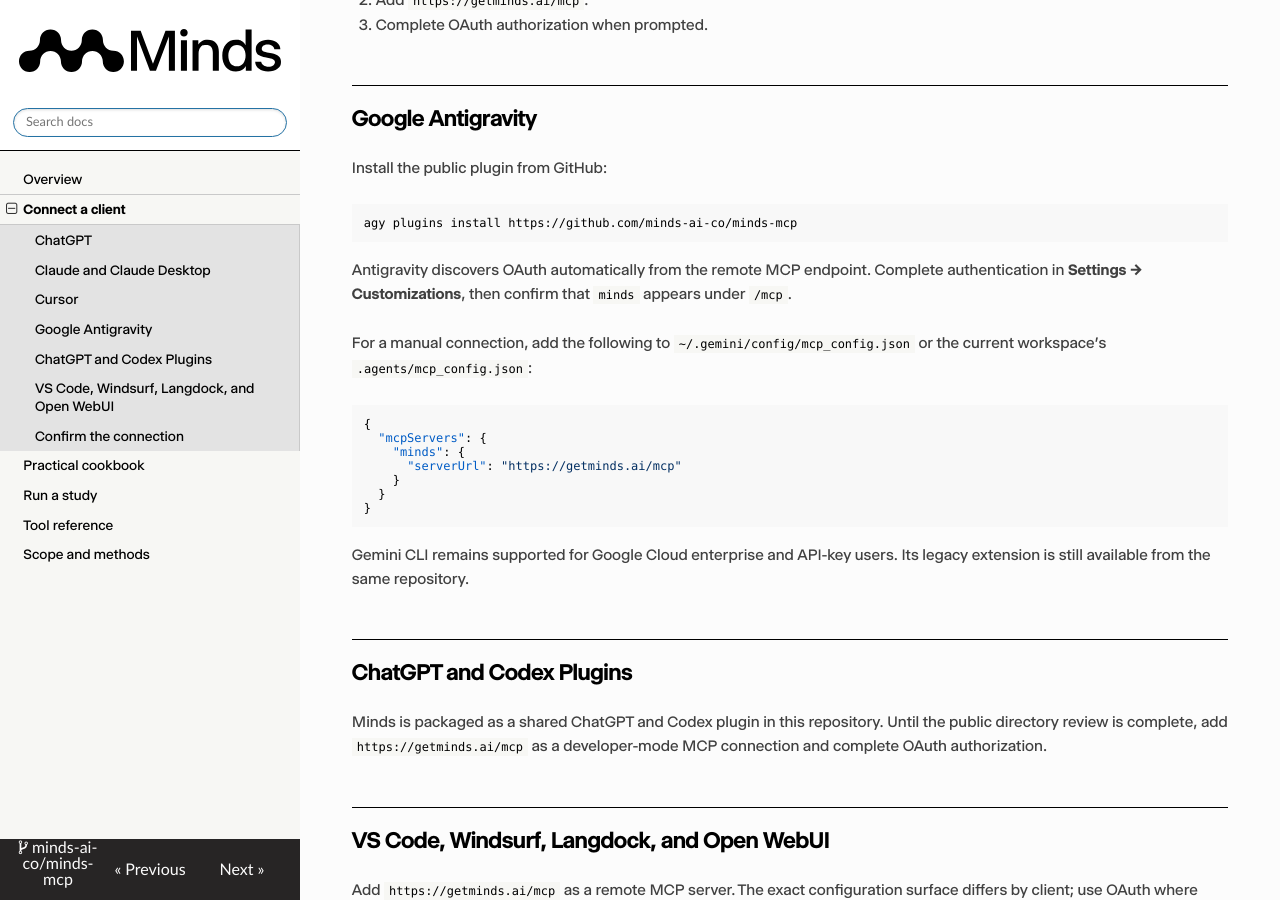
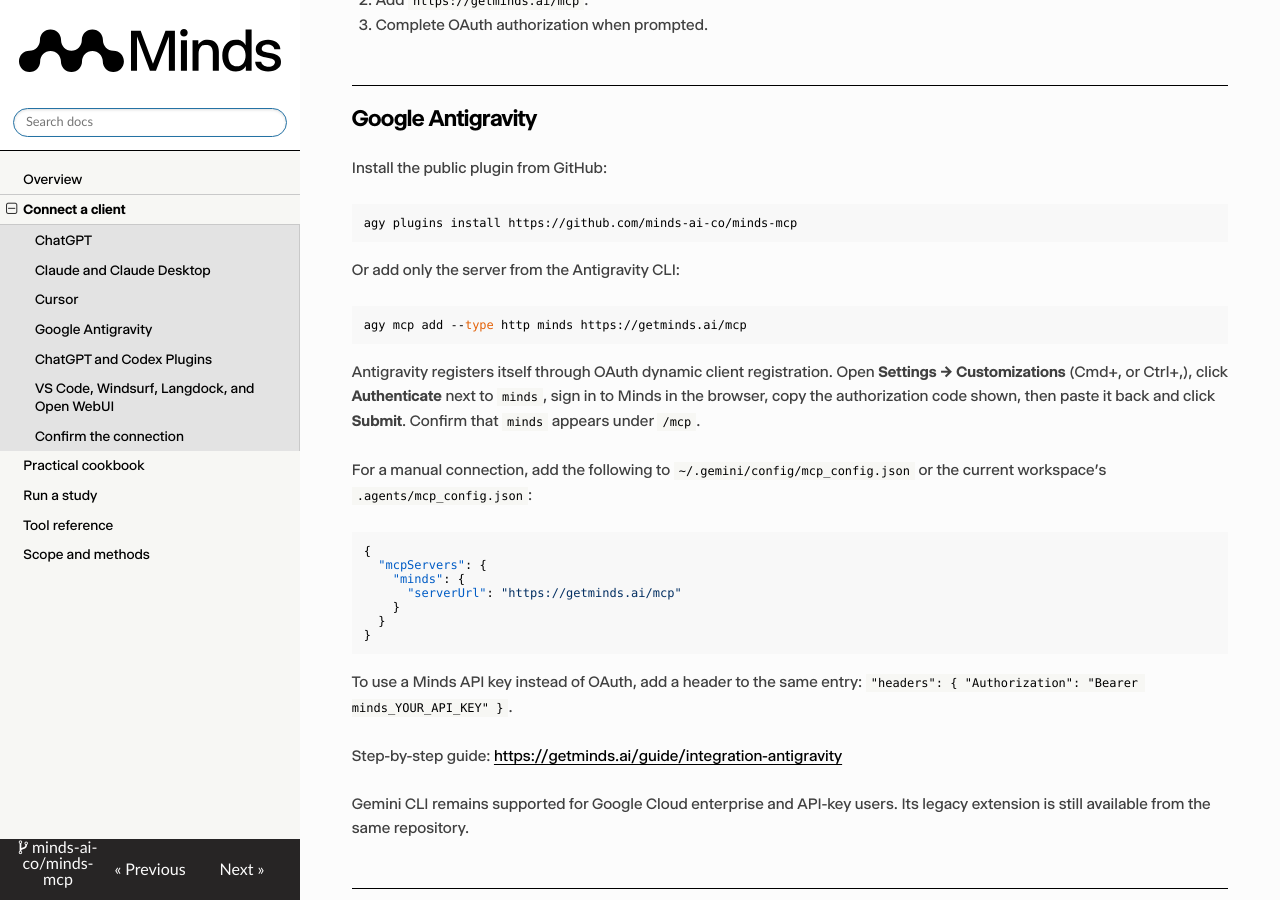
Before and after one commit to minds-ai-co/minds-mcp, an MkDocs documentation site: the page built from reference/connect.md, in a window 1280 px wide and 900 px high, scrolled down 1175 px. Built offline with MkDocs 1.6.1, drawn with Linux system fonts in a browser that asks for light colours; nearby versions of some CDN libraries.

Commit message:
docs(antigravity): CLI add command, sign-in steps, API key header, guide link
Co-Authored-By: Claude Opus 5.5 <noreply@anthropic.com>

````diff
--- a/reference/connect.md
+++ b/reference/connect.md
@@ -49,9 +49,16 @@ Install the public plugin from GitHub:
 agy plugins install https://github.com/minds-ai-co/minds-mcp
 ```
 
-Antigravity discovers OAuth automatically from the remote MCP endpoint. Complete
-authentication in **Settings → Customizations**, then confirm that `minds`
-appears under `/mcp`.
+Or add only the server from the Antigravity CLI:
+
+```bash
+agy mcp add --type http minds https://getminds.ai/mcp
+```
+
+Antigravity registers itself through OAuth dynamic client registration. Open
+**Settings → Customizations** (Cmd+, or Ctrl+,), click **Authenticate** next to
+`minds`, sign in to Minds in the browser, copy the authorization code shown, then
+paste it back and click **Submit**. Confirm that `minds` appears under `/mcp`.
 
 For a manual connection, add the following to `~/.gemini/config/mcp_config.json`
 or the current workspace's `.agents/mcp_config.json`:
@@ -65,6 +72,11 @@ or the current workspace's `.agents/mcp_config.json`:
   }
 }
 ```
+
+To use a Minds API key instead of OAuth, add a header to the same entry:
+`"headers": { "Authorization": "Bearer minds_YOUR_API_KEY" }`.
+
+Step-by-step guide: <https://getminds.ai/guide/integration-antigravity>
 
 Gemini CLI remains supported for Google Cloud enterprise and API-key users. Its
 legacy extension is still available from the same repository.
````
Also changed, not shown: README.md (+6 -3 lines).
